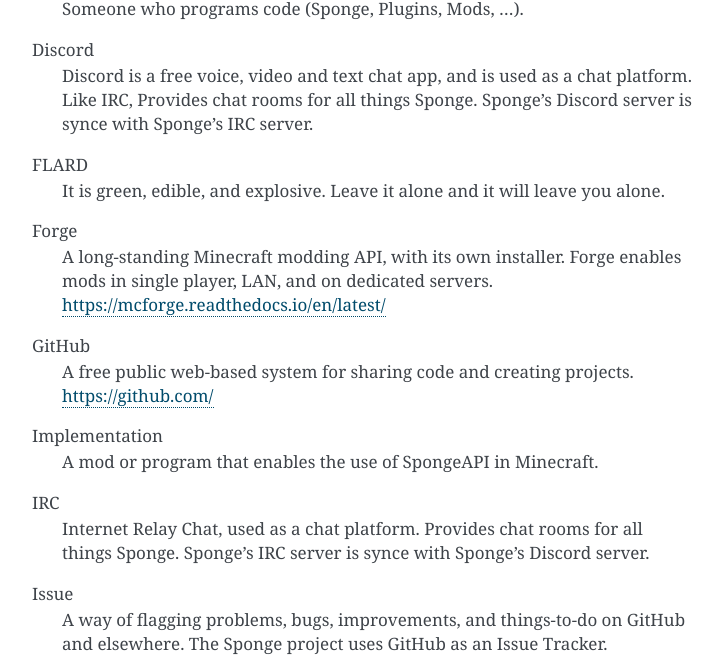
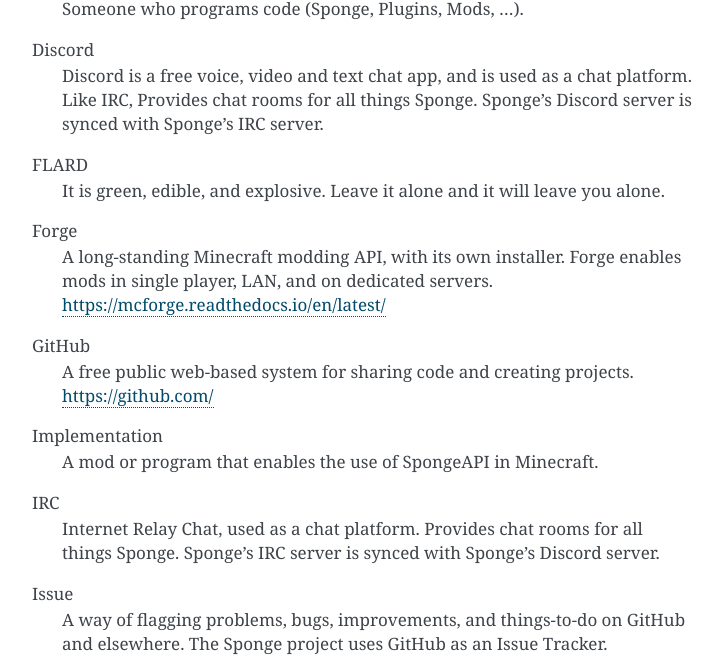
Before and after one commit to SpongePowered/SpongeDocs, a Sphinx documentation site: the page built from source/about/glossary.rst, in a window 1280 px wide and 900 px high, scrolled down 584 px. Shown: the part 196-853 px from the top of the window, without its empty margins (388-1110 px from the left). Built offline with Sphinx 7.4.7, drawn with Linux system fonts in a browser that asks for light colours; pages that are not in the unit, such as notebooks, are missing from menus.

Commit message:
Fix `synced` typo

```diff
--- a/source/about/glossary.rst
+++ b/source/about/glossary.rst
@@ -27,7 +27,7 @@
   Someone who programs code (Sponge, Plugins, Mods, ...).
 Discord
   Discord is a free voice, video and text chat app, and is used as a chat platform. Like IRC, Provides chat rooms for all things Sponge.
-  Sponge's Discord server is synce with Sponge's IRC server.
+  Sponge's Discord server is synced with Sponge's IRC server.
 FLARD
   It is green, edible, and explosive. Leave it alone and it will leave you alone.
 Forge
@@ -39,7 +39,7 @@
   A mod or program that enables the use of SpongeAPI in Minecraft.
 IRC
   Internet Relay Chat, used as a chat platform. Provides chat rooms for all things Sponge.
-  Sponge's IRC server is synce with Sponge's Discord server.
+  Sponge's IRC server is synced with Sponge's Discord server.
 Issue
   A way of flagging problems, bugs, improvements, and things-to-do on GitHub and elsewhere. The Sponge project uses
   GitHub as an Issue Tracker.
```
